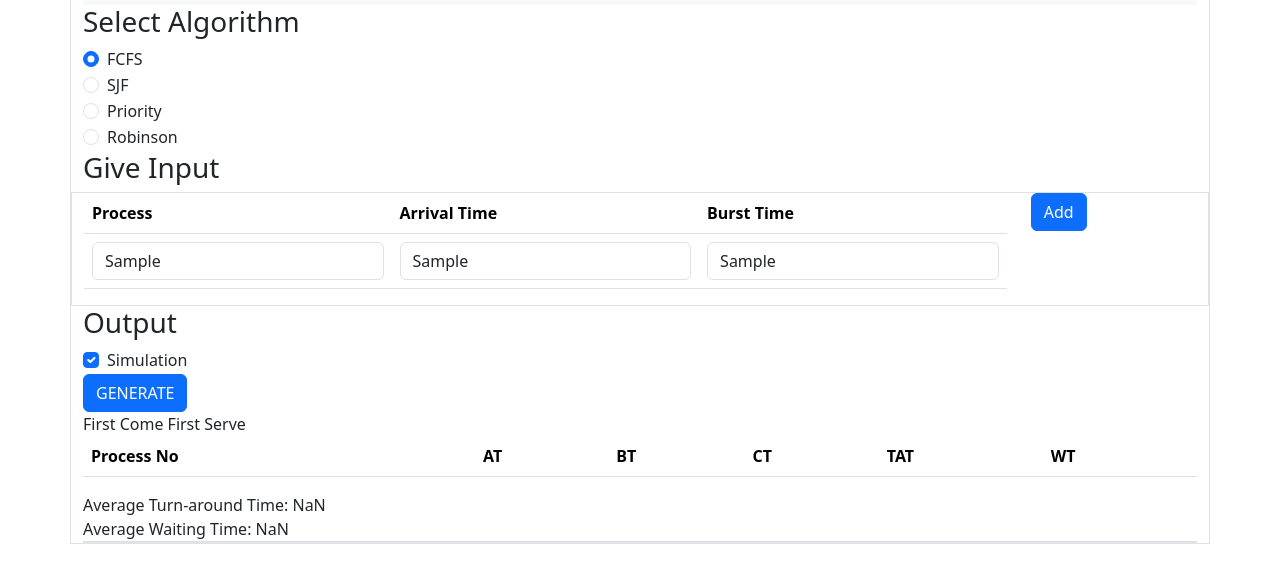
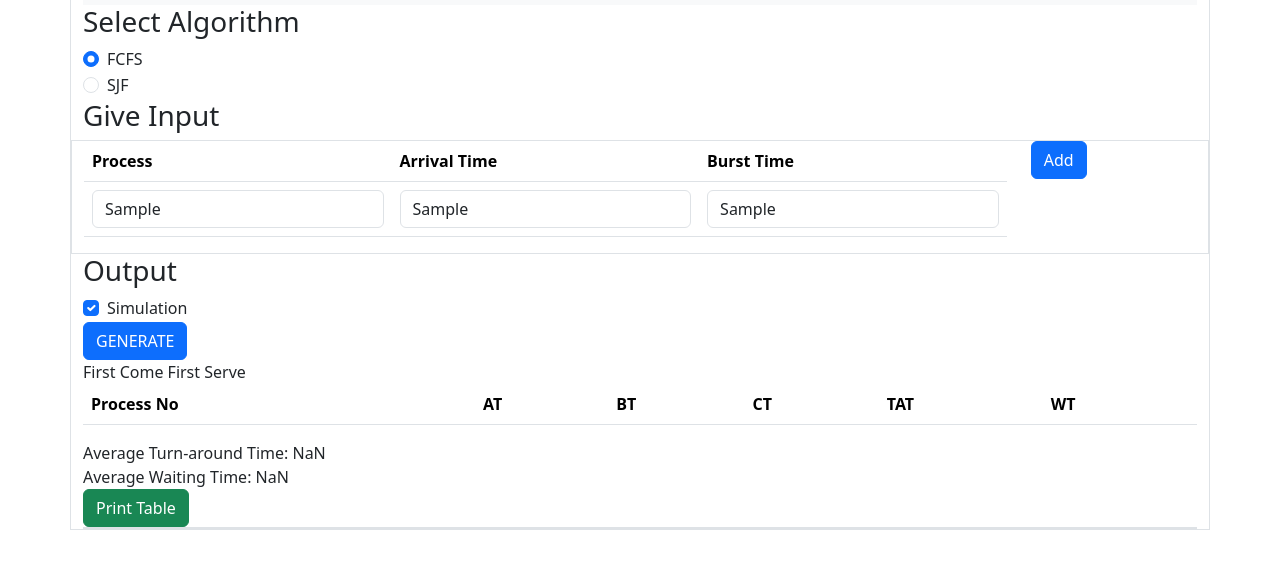
Before and after one commit to mursalatul/scheduling-algorithm-simulator, a plain HTML site: page index.html in a window 1280 px wide. Both pictures are taken after typing "Sample", "Sample", "Sample" into the empty fields and a click on the button "GENERATE". Shown: the part 52-634 px from the top of the page. Drawn offline with nearby package versions, Linux system fonts and the light colour scheme.

Commit message:
added print function

```diff
--- a/index.html
+++ b/index.html
@@ -38,7 +38,7 @@
                 SJF
             </label>
         </div>
-        <div class="form-check">
+        <!-- <div class="form-check">
             <input class="form-check-input" type="radio" name="flexRadioDefault" id="flexRadioDefault3">
             <label class="form-check-label" for="flexRadioDefault3">
                 Priority
@@ -49,7 +49,7 @@
             <label class="form-check-label" for="flexRadioDefault4">
                 Robinson
             </label>
-        </div>
+        </div> -->
 
         <!-- add process, arrival time, burst time -->
         <div>
@@ -119,6 +119,9 @@
         <!-- show avg waiting time-->
         <div id="showAVGWT"></div>
 
+        <!-- print button -->
+        <button onclick="printTable()" type="button" class="btn btn-success" style="display: none;" id="printbutton">Print Table</button>
+
         <!-- simulation section -->
 
         <!-- <div class="progress" role="progressbar" aria-label="Example with label" aria-valuenow="50" aria-valuemin="0"
@@ -131,6 +134,8 @@
     </div>
     <script src="/script/add_input_table.js"></script>
     <script src="/script/generate.js"></script>
+    <script src="/script/scheduling_algorithms.js"></script>
+
 </body>
 
 </html>
--- a/script/generate.js
+++ b/script/generate.js
@@ -1,4 +1,3 @@
-
 // generateArrays.js
 document.getElementById('generateButton').addEventListener('click', function () {
   // clear the output section
@@ -32,14 +31,16 @@ document.getElementById('generateButton').addEventListener('click', function ()
     // sjf
     sjf(processIds, arrivalTimes, burstTimes);
   }
-  else if (seletedAlgo.id == 'flexRadioDefault3') {
-    // priority
-  }
-  else {
-    // robinson
-  }
+
+  // show print button
+  showPrintButton();
 
 });
+
+function showPrintButton() {
+  document.getElementById("printbutton").style.display = "inline-block"; // Show the button
+}
+
 
 function clearOutput() {
   document.getElementById("selectedAlgoHeading").innerText = '';
--- a/script/scheduling_algorithms.js
+++ b/script/scheduling_algorithms.js
@@ -0,0 +1,19 @@
+function printTable() {
+    // Get the content of the table and the additional elements
+    var tableContent = document.getElementById("resultTable").outerHTML;
+    var avgTAT = document.getElementById("showAVGTAT").outerHTML;
+    var avgWT = document.getElementById("showAVGWT").outerHTML;
+
+    // Combine the table and additional content
+    var combinedContent = tableContent + "<br>" + avgTAT + "<br>" + avgWT;
+
+    // Store original page content
+    var originalContent = document.body.innerHTML;
+
+    // Replace the page content with the combined content and print
+    document.body.innerHTML = combinedContent;
+    window.print();
+
+    // Restore original content after printing
+    document.body.innerHTML = originalContent;
+}
```
